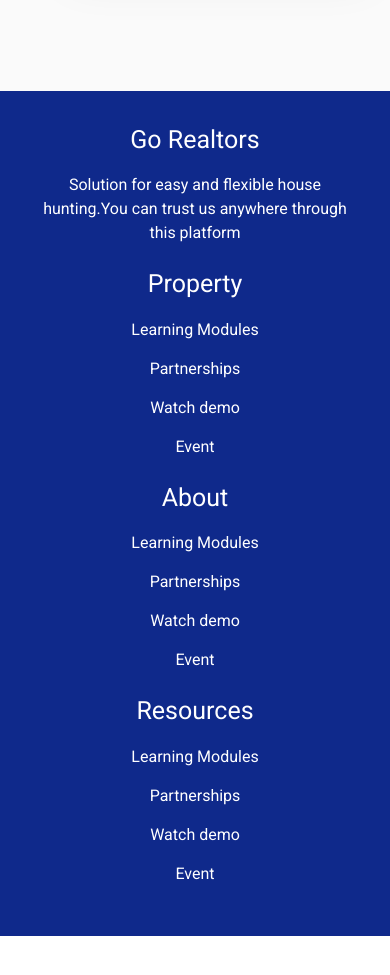
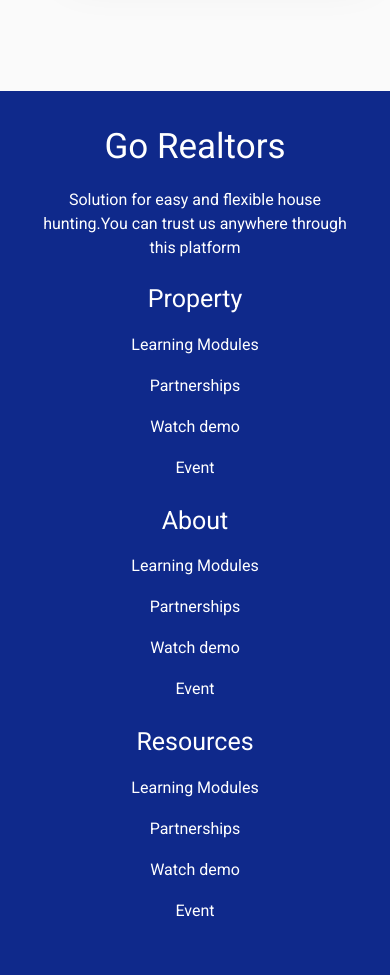
Before and after one commit to Pankaj-Phour/GoRealtors, an Angular app: page / in a window 390 px wide. Shown: the part 4240-5215 px from the top of the page. Before the commit the page ends 5176 px from the top, so only its background shows below. Built offline with nearby package versions, Linux system fonts and the light colour scheme; a web font is replaced by a local one; what tw-elements would draw is missing.

Commit message:
Footer UI minor update

```diff
--- a/src/app/footer/footer.component.html
+++ b/src/app/footer/footer.component.html
@@ -1,7 +1,7 @@
 <div class="body">
     <div class="container">
         <div class="footer">
-            <div class="heading">Go Realtors</div>
+            <div class="heading logo">Go Realtors</div>
             <div class="text">Solution for easy and flexible house hunting.You can trust us anywhere through this platform </div>
         </div>
         <div class="footer">
--- a/src/app/footer/footer.component.scss
+++ b/src/app/footer/footer.component.scss
@@ -30,10 +30,23 @@
 .heading{
     font-size: 25px;
 }
+.logo{
+    font-size: 35px;
+}
 .list{
     display: flex;
     flex-direction: column;
     row-gap: 15px;
+}
+.listItem{
+    width: fit-content;
+    border-bottom: 2px solid transparent;
+}
+.listItem:hover{
+    cursor: pointer;
+    border-bottom: 2px solid white;
+    transform: translateY(-4px);
+    transition: 0.3s ease-in-out;
 }
 
 
@@ -52,4 +65,9 @@
         text-align: center;
         width: 100%;
     }
+    .list{
+        display: flex;
+        flex-direction: column;
+        align-items: center;
+    }
 }
```
